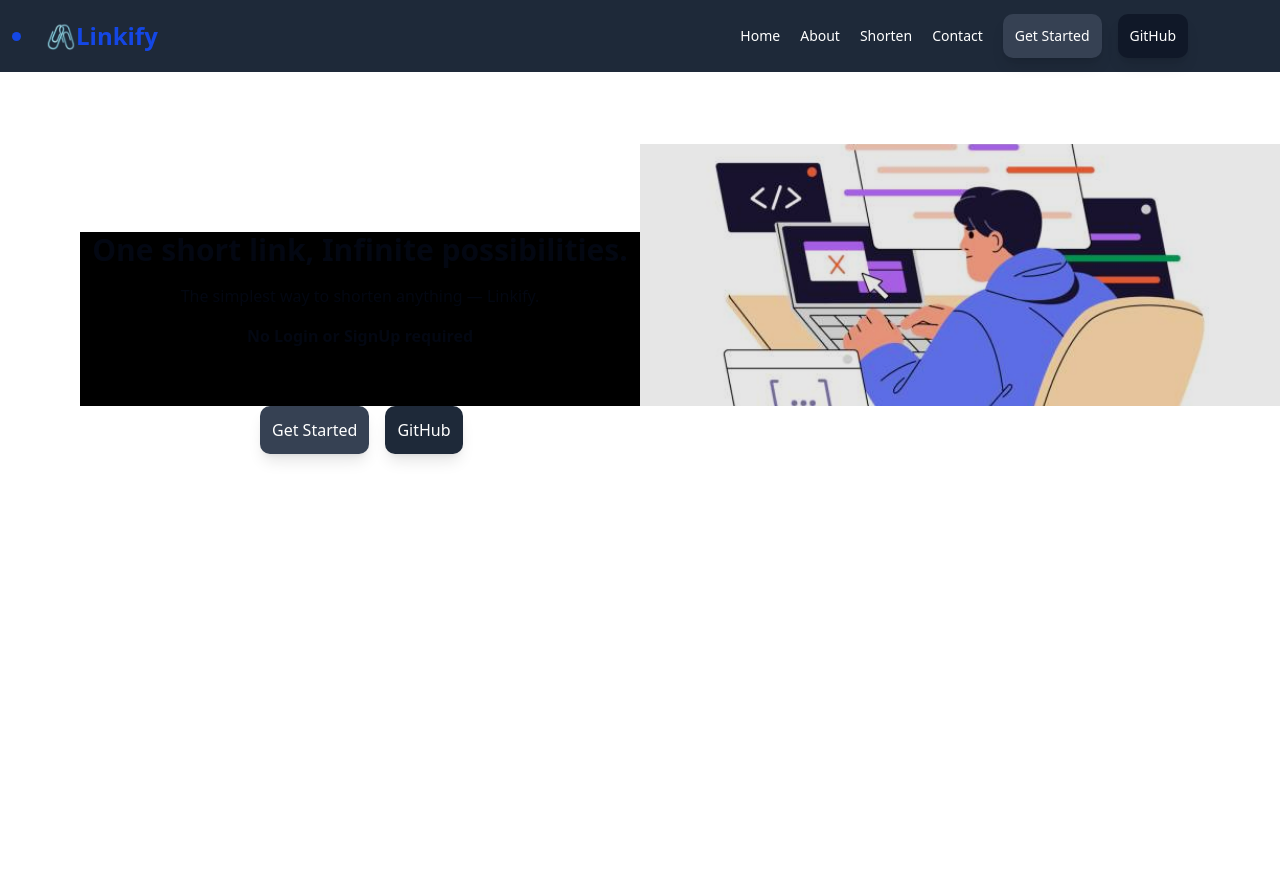
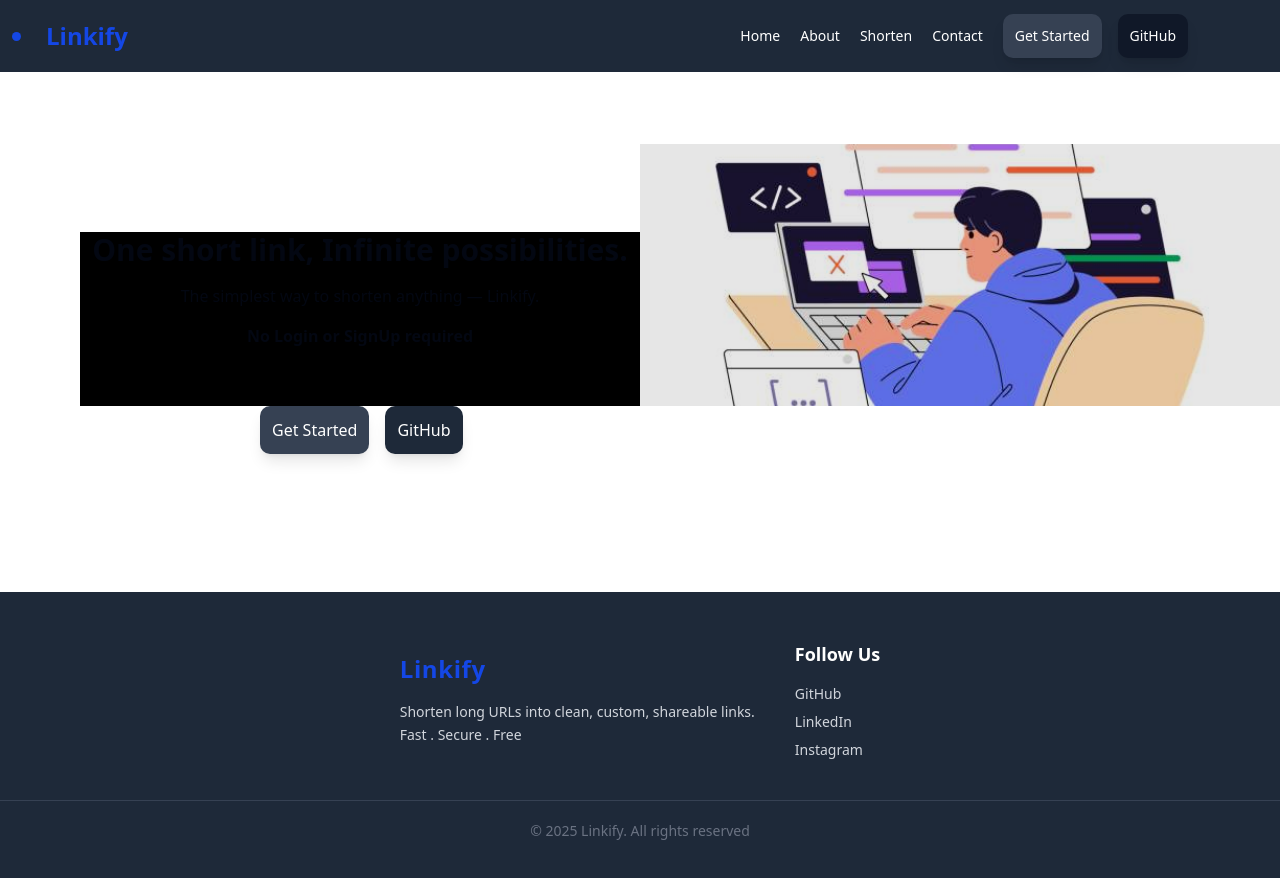
Before and after one commit to itsmansikathale/url, a Next.js app in the folder linkify/: page / in a window 1280 px wide. Shown: the top 878 px of the page. Before the commit the page ends 800 px from the top, so only its background shows below. Built offline with nearby package versions, Linux system fonts and the light colour scheme.

Commit message:
✔️ Footer Has Been Added Successfully

```diff
--- /dev/null
+++ b/linkify/app/about/page.js
@@ -0,0 +1,7 @@
+import React from "react";
+
+const About = () => {
+  return <div>About</div>;
+};
+
+export default About;
--- /dev/null
+++ b/linkify/app/contact/page.js
@@ -0,0 +1,7 @@
+import React from "react";
+
+const Contact = () => {
+  return <div>Contact</div>;
+};
+
+export default Contact;
--- a/linkify/app/layout.js
+++ b/linkify/app/layout.js
@@ -2,6 +2,7 @@ import { Geist, Geist_Mono } from "next/font/google";
 import "./globals.css";
 import Navbar from "@/public/components/Navbar";
 import { ThemeProvider } from "../public/components/theme-provider";
+import Footer from "@/public/components/Footer";
 
 const geistSans = Geist({
   variable: "--font-geist-sans",
@@ -39,6 +40,7 @@ export default function RootLayout({ children }) {
         >
           <Navbar />
           {children}
+          <Footer />
         </ThemeProvider>
       </body>
     </html>
--- /dev/null
+++ b/linkify/public/components/Footer.js
@@ -0,0 +1,76 @@
+import React from "react";
+export default function Footer() {
+  return (
+    <footer className="w-full  mt-30 bg-gray-800 text-gray-300 py-12">
+      <div className="max-w-4xl mx-auto px-6">
+        {/* Grid */}
+        <div className="flex items-center justify-center gap-10">
+          {/* Branding */}
+          <div className="items-center justify-center ">
+            <h2 className="text-2xl text-blue-700 font-extrabold  tracking-wide">
+              Linkify
+            </h2>
+            <p className="mt-4 text-sm leading-relaxed text-gray-300">
+              Shorten long URLs into clean, custom, shareable links.
+              <br /> Fast . Secure . Free
+            </p>
+          </div>
+
+          <div>
+            <h3 className="text-lg font-semibold text-white mb-4">Follow Us</h3>
+            <ul className="space-y-2 text-sm">
+              <li>
+                <a href="#" className="hover:text-white transition">
+                  GitHub
+                </a>
+              </li>
+              <li>
+                <a href="#" className="hover:text-white transition">
+                  LinkedIn
+                </a>
+              </li>
+              <li>
+                <a href="#" className="hover:text-white transition">
+                  Instagram
+                </a>
+              </li>
+            </ul>
+          </div>
+
+          {/* <div>
+            <h3 className="text-lg font-semibold text-white mb-4">
+              Quick Links
+            </h3>
+            <ul>
+              <li>
+                <a href="/" className="hover:text-white transition">
+                  Home
+                </a>
+              </li>
+              <li>
+                <a href="/shorten" className="hover:text-white transition">
+                  Shorten
+                </a>
+              </li>
+              <li>
+                <a href="/about" className="hover:text-white transition">
+                  Home
+                </a>
+              </li>
+              <li>
+                <a href="/contact" className="hover:text-white transition">
+                  Home
+                </a>
+              </li>
+            </ul>
+          </div> */}
+        </div>
+      </div>
+      <div className="border-t border-gray-700 mt-10 pt-5">
+        <p className="text-center text-sm text-gray-500">
+          © {new Date().getFullYear()} Linkify. All rights reserved
+        </p>
+      </div>
+    </footer>
+  );
+}
--- a/linkify/public/components/Navbar.js
+++ b/linkify/public/components/Navbar.js
@@ -5,9 +5,9 @@ import Image from "next/image";
 const Navbar = () => {
   return (
     <nav className="h-18 items-center flex justify-between px-3 text-white bg-gray-800 ">
-      <div className="font-bold text-blue-700 text-2xl ">
+      <div className="font-extrabold text-blue-700 text-2xl ">
         <Link href="/">
-          <li>🖇️Linkify</li>
+          <li>Linkify</li>
         </Link>
         {/* <Image src="/images/logo(2).png" alt="Linkify" width={30} height={30} /> */}
       </div>
```
